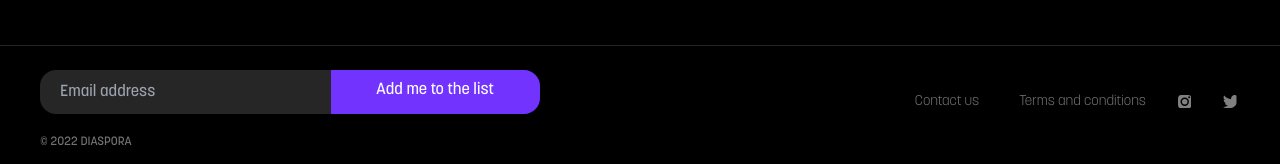
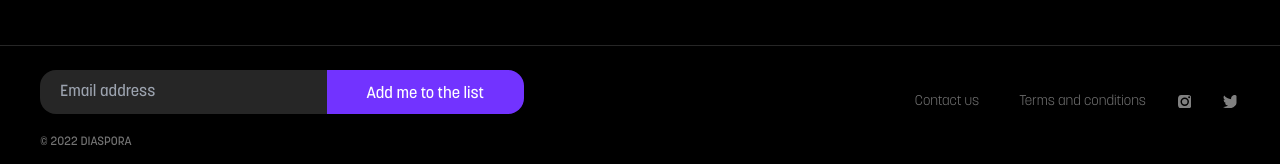
Before and after one commit to diaspora-labs/diaspora-site, a Next.js app: page /roadmap in a window 1280 px wide. Shown: the part 2853-3017 px from the top of the page. Built offline with nearby package versions, Linux system fonts and the light colour scheme.

Commit message:
adjusted the padding for button

```diff
--- a/components/EmailInput/EmailInput.tsx
+++ b/components/EmailInput/EmailInput.tsx
@@ -18,7 +18,7 @@ export const EmailInput = () => {
             className="absolute inset-0 bg-transparent pl-5 outline-none md:text-left"
           />
         </div>
-        <div className="mb-5 w-1/2 rounded-2xl rounded-l-none bg-purple-light py-2 px-4 text-center transition ease-in-out hover:bg-opacity-80">
+        <div className="mb-5 w-1/2 rounded-2xl rounded-l-none bg-purple-light py-3 px-2 text-center transition ease-in-out hover:bg-opacity-80">
           <button type="submit" className="m-auto">
             {buttonText}
           </button>
```
